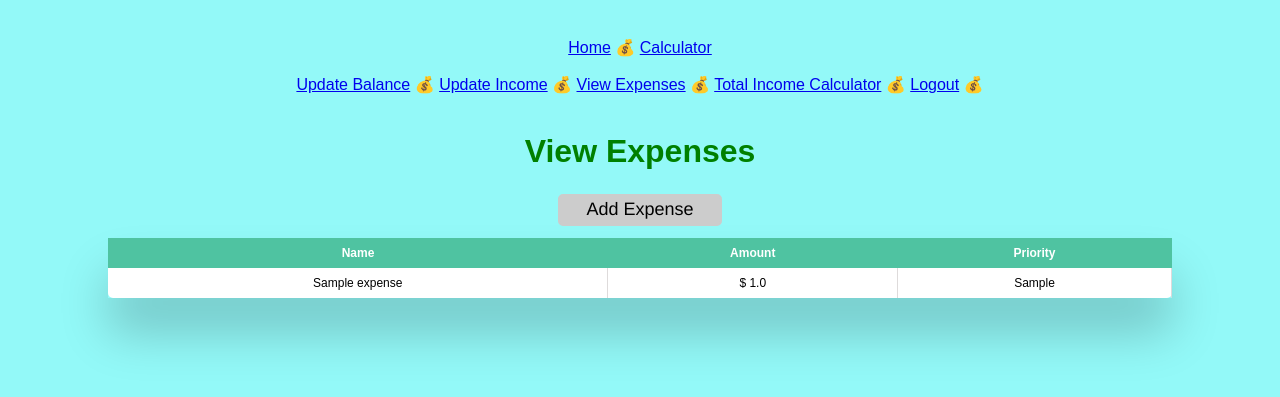
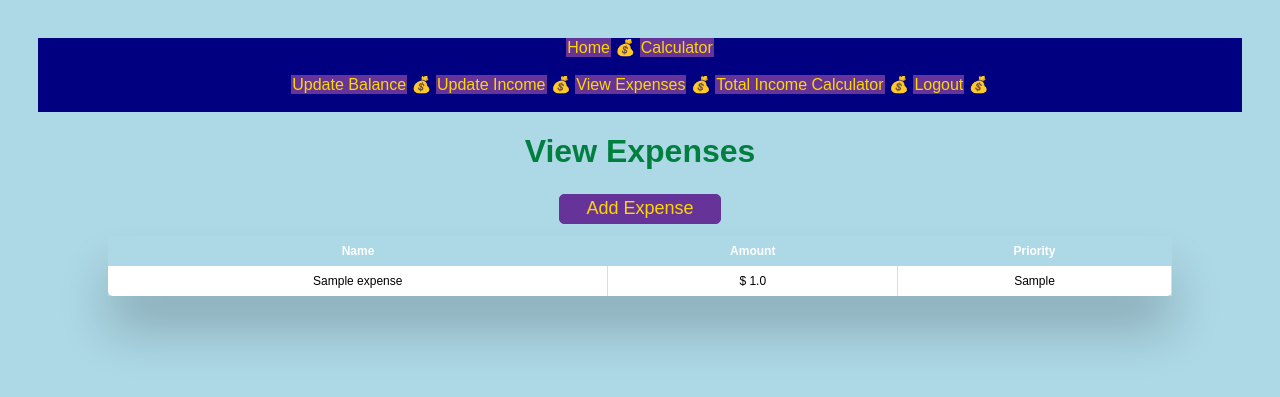
Before and after one commit to e-evensen/BudgetAll, a Flask app: page /view_expenses in a window 1280 px wide. Shown: the top 397 px of the page. Run offline with Flask 3, Linux system fonts and the light colour scheme; the visitor is signed in with stand-in values (Sample User, id 1); tables that the repository leaves empty hold one stand-in row (values such as "Sample post").

Commit message:
Made improvements and changes to visuals of site

```diff
--- a/static/main.css
+++ b/static/main.css
@@ -1,21 +1,46 @@
 body {
-    padding: 30px 30px;
-    text-align: center;
-    background-color: #82f9f7dc;
-    font-family: Arial, sans-serif;
-    }
-h1{
-    color: #008000;}
-h2{
-    color:rgb(26, 177, 18);
+  padding: 30px 30px;
+  text-align: center;
+  background-color: #ADD8E6;
+  font-family: Arial, sans-serif;
 }
-hr{
+
+header {
+  background-color: #000080;
+  margin-left: auto;
+  margin-right: auto;
+  margin: 0;
+}
+
+.mainNav {
+  text-decoration: none;
+  color: #FFD700;
+  background-color: #663399;
+  border: 1px solid #663399;
+}
+
+.mainNav:hover {
+  background: white;
+  color: #000080;
+}
+
+.mainNav:active {
+  background: white;
+  color: #000080;
+}
+
+h1 {
+  color: #007F3F;}
+h2 {
+    color:#007F3F;
+}
+hr {
     padding: 2px;
-    border-color: rgb(3, 164, 16);
+    border-color: #007F3F;
     border-width: 2px;
     border-top-right-radius: 2px;
     border-style: groove;
-    background-color: #008000;
+    background-color: #007F3F;
 }
   /* Center login form on the page */
   .login-form {
@@ -26,13 +51,12 @@ hr{
     height: 100vh;
   }
   .calc {
-    text-align: left;
-    font-family: 'Courier New', Courier, monospace;
-    color: #16a31b;
+    text-align: center;
+    color: #007F3F;
     font-weight:bold;
   }
   .buttonCalc{
-      background-color: #16a31b; /* Green */
+      background-color: #007F3F; /* Green */
       border: none;
       color: rgb(8, 3, 15);
 
@@ -40,7 +64,6 @@ hr{
       text-align: center;
       text-decoration: none;
       display: inline-block;
-      font-family: 'Courier New', Courier, monospace;
       font-size: 16px;
     }
 
@@ -79,7 +102,7 @@ hr{
 
   /* Style success messages */
   .success-message {
-    color: #008000;
+    color: #007F3F;
     margin-top: 10px;
   }
 
@@ -116,7 +139,7 @@ hr{
 
 .fl-table thead th {
   color: #ffffff;
-  background: #4FC3A1;
+  background: #ADD8E6;
 }
 
 .fl-table tr:nth-child(even) {
@@ -128,17 +151,21 @@ hr{
   display:inline-block;
   padding:0.2em 1.45em;
   margin:0.1em;
-  border:0.15em solid #CCCCCC;
+  border: 1px solid #663399;
   box-sizing: border-box;
   text-decoration:none;
-  font-family: "Haas Grot Text R Web", "Helvetica Neue", Helvetica, Arial, sans-serif;
   font-size: 18px;
   font-weight:400;
-  color:#000000;
-  background-color:#CCCCCC;
+  color: #FFD700;
+  background: #663399;
   text-align:center;
   position:relative;
   width: auto;
+}
+
+.buttonExp:hover{
+  background: white;
+  color: #000080;
 }
 
 .buttonExp:hover{
--- a/templates/register.html
+++ b/templates/register.html
@@ -7,7 +7,6 @@
     <link rel="stylesheet" href="{{ url_for('static', filename='forms.css') }}">
 </head>
     <body>
-        <header>
         {% extends "template.html" %}
         {% block content %}
         <h1>Welcome {% if user %}{{user}}{% endif %}to BudgetAll!</h1>
--- a/templates/template.html
+++ b/templates/template.html
@@ -9,25 +9,25 @@
     <header>
       <div class="navdiv">
         <nav>
-            <a href="{{ url_for('index') }}">Home</a> 💰
-            <a href="{{ url_for('calculator')}}">Calculator</a>
+            <a href="{{ url_for('index') }}" class="mainNav">Home</a> 💰
+            <a href="{{ url_for('calculator')}}" class="mainNav">Calculator</a>
         </nav>
         </div>
         <br>
     {% if user %}
         <nav>
-            <a href="{{ url_for('set_balance') }}">Update Balance</a> 💰
-            <a href="{{ url_for('set_income') }}">Update Income</a> 💰
-            <a href="{{ url_for('view_expenses')}}">View Expenses</a> 💰
-            <a href="{{ url_for('total_income') }}">Total Income Calculator</a> 💰
-            <a href="{{ url_for('logout') }}">Logout</a> 💰
+            <a href="{{ url_for('set_balance') }}" class="mainNav">Update Balance</a> 💰
+            <a href="{{ url_for('set_income') }}" class="mainNav">Update Income</a> 💰
+            <a href="{{ url_for('view_expenses')}}" class="mainNav">View Expenses</a> 💰
+            <a href="{{ url_for('total_income') }}" class="mainNav">Total Income Calculator</a> 💰
+            <a href="{{ url_for('logout') }}" class="mainNav">Logout</a> 💰
 
         </nav>
         <br>
     {% else %}
         <nav>
-            <a href="{{ url_for('login') }}"> Sign In</a> 💰
-            <a href="{{ url_for('register') }}">Register</a>
+            <a href="{{ url_for('login') }}" class="mainNav"> Sign In</a> 💰
+            <a href="{{ url_for('register') }}" class="mainNav">Register</a>
         </nav>
     {% endif %}
     </header>
--- a/templates/total_income.html
+++ b/templates/total_income.html
@@ -24,7 +24,7 @@
                 <label for="weeks">Number of Weeks:</label>
                 <input type="number" id="weeks" name="weeks"><br><br><br>
 
-                <button type="button" onclick="displayResult()" >Calculate Total Income</button>
+                <button type="button" onclick="displayResult()" class="buttonExp">Calculate Total Income</button>
             </form>
 
         <div id="result"></div>
```
Also changed, not shown: static/forms.css (+7 -7 lines), templates/calculator.html (+4 -29 lines).
